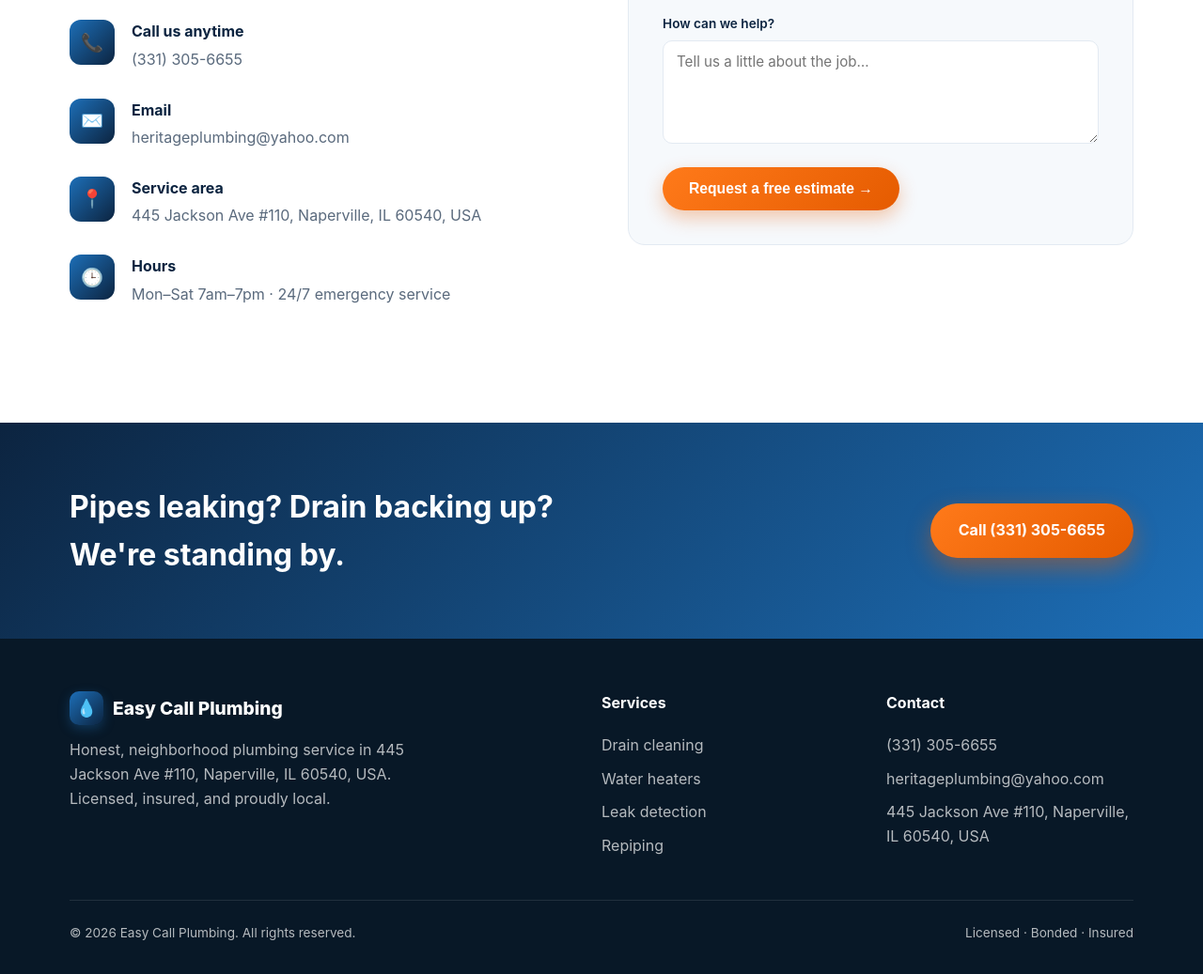
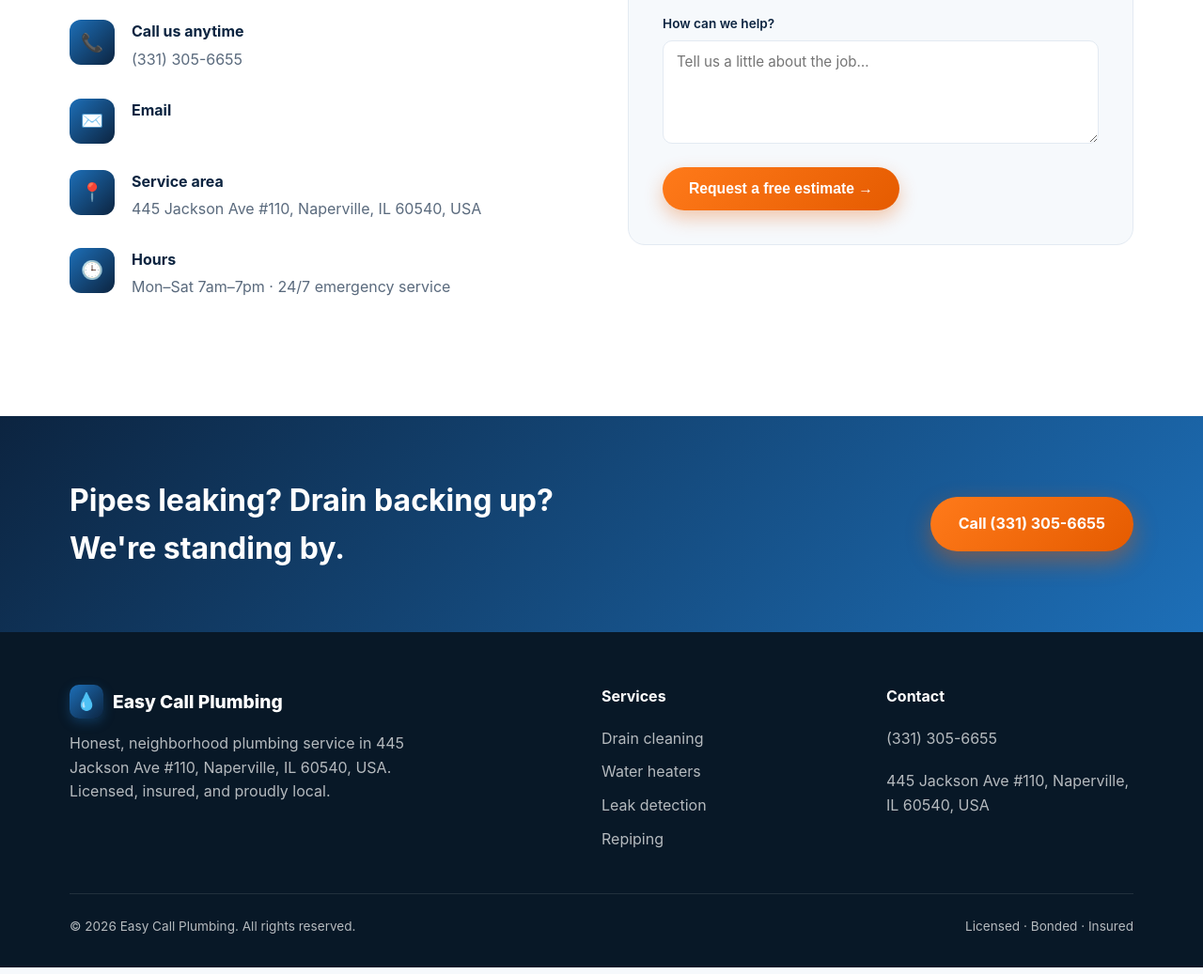
Before and after one commit to hyperframeco-ship-it/hyperframe-samples, a plain HTML site: page easy-call-plumbing/index.html in a window 1280 px wide. Shown: the part 3565-4602 px from the top of the page at 94% size. Drawn offline with Linux system fonts and the light colour scheme.

```diff
--- a/easy-call-plumbing/index.html
+++ b/easy-call-plumbing/index.html
@@ -431,7 +431,7 @@
         </div>
         <div>
           <div class="ci-icon">✉️</div>
-          <div><strong>Email</strong><a href="mailto:heritageplumbing@yahoo.com">heritageplumbing@yahoo.com</a></div>
+          <div><strong>Email</strong><a href="mailto:"></a></div>
         </div>
         <div>
           <div class="ci-icon">📍</div>
@@ -484,7 +484,7 @@
         <h4>Contact</h4>
         <ul>
           <li><a href="tel:3313056655">(331) 305-6655</a></li>
-          <li><a href="mailto:heritageplumbing@yahoo.com">heritageplumbing@yahoo.com</a></li>
+          <li><a href="mailto:"></a></li>
           <li>445 Jackson Ave #110, Naperville, IL 60540, USA</li>
         </ul>
       </div>
```
